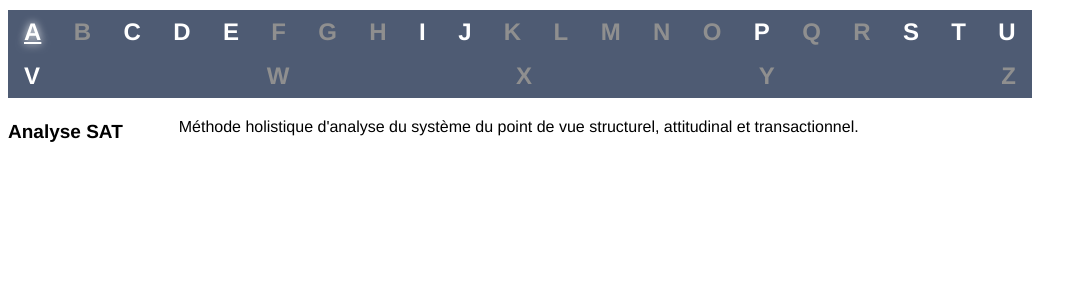
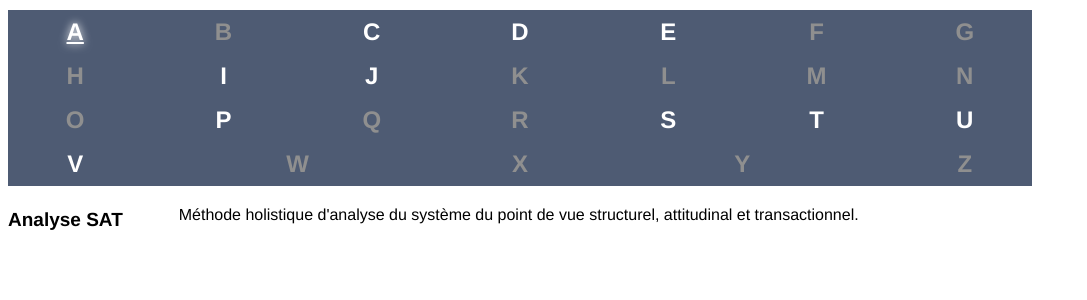
Before and after one commit to csabourin/AccessibleTooltip, a Vue app in the folder Glossary/: page / in a window 1280 px wide. Shown: the top 300 px of the page, without its empty margins (0-1087 px from the left). Built offline with nearby package versions, Linux system fonts and the light colour scheme.

Commit message:
Aligned items

```diff
--- a/Glossary/src/App.vue
+++ b/Glossary/src/App.vue
@@ -102,6 +102,8 @@ export default {
   font-weight: 700;
   padding: 0.5rem 1rem;
   cursor: pointer;
+  width:10%;
+  text-align:center;
   transition: background-color 0.2s, color 0.2s;
   -webkit-transition: background-color 0.2s, color 0.2s;
   -moz-transition: background-color 0.2s, color 0.2s;
```
